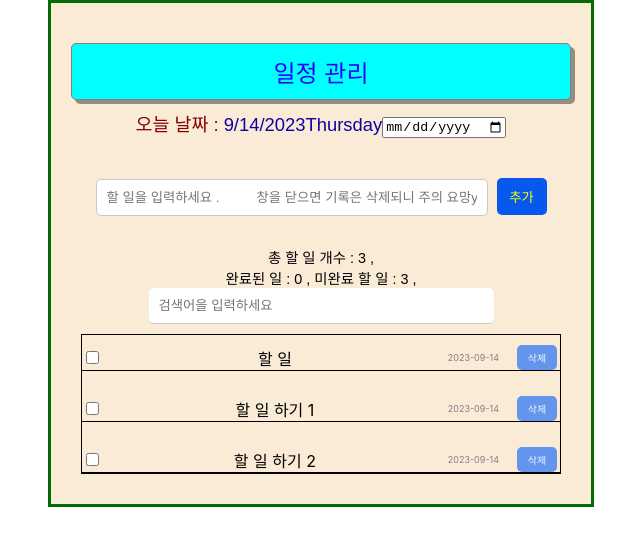
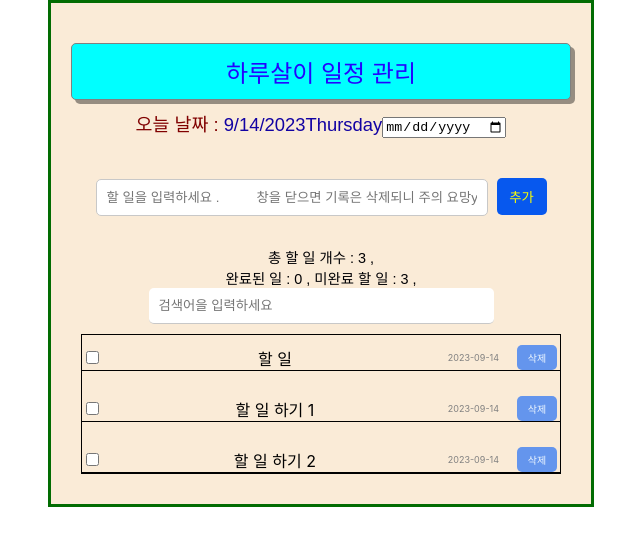
Before and after one commit to smr1004/mtodo, a React (Create React App) app: page / in a window 1280 px wide. Shown: the top 546 px of the page, without its empty margins (319-959 px from the left). Built offline with nearby package versions, Linux system fonts and the light colour scheme.

Commit message:
TodoList.

```diff
--- a/src/component/Header.jsx
+++ b/src/component/Header.jsx
@@ -23,7 +23,7 @@ function Header() {
   console.log('헤더 리랜더링');
   return (
     <div className="Header">
-      <h2> 일정 관리 </h2>
+      <h2>하루살이 일정 관리 </h2>
       <h3>
         <span style={{ color: 'rgba(128,0,0)' }}>오늘 날짜 : </span>
         {new Date().toLocaleDateString()}
```
